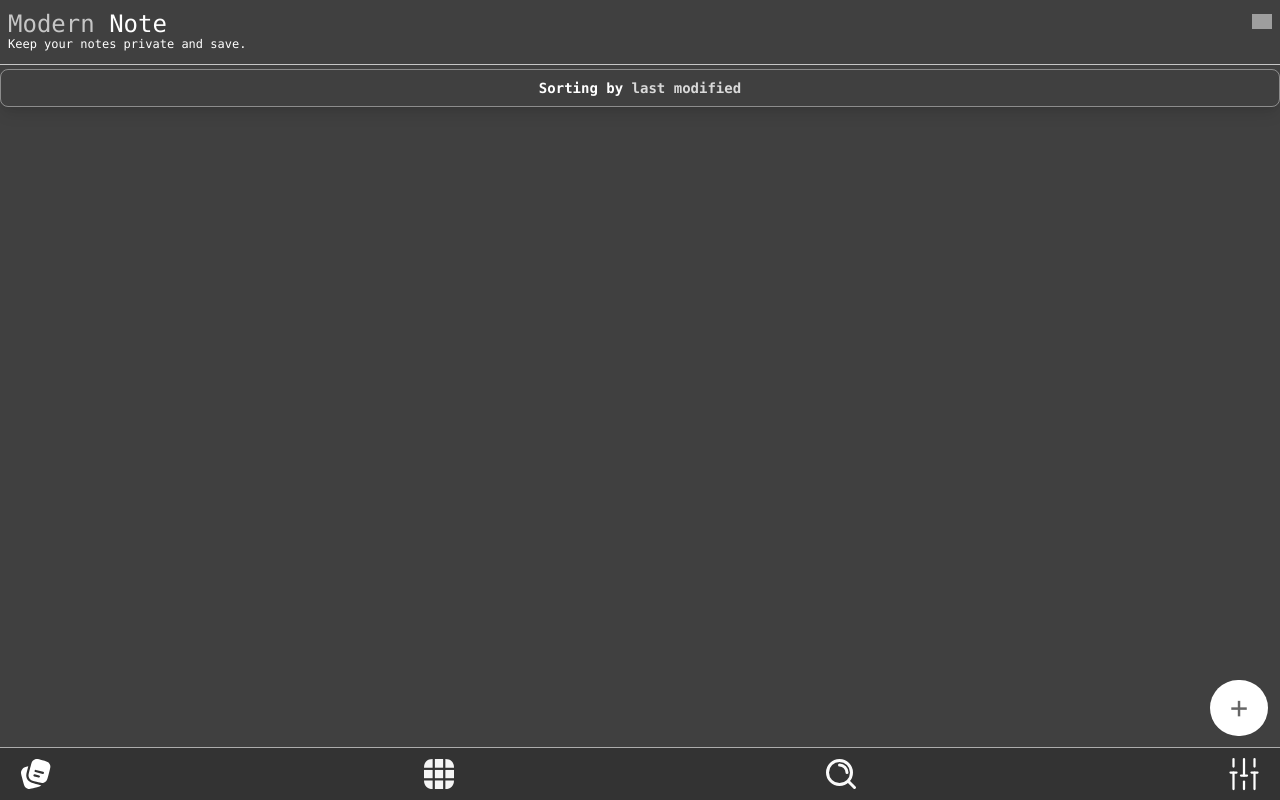
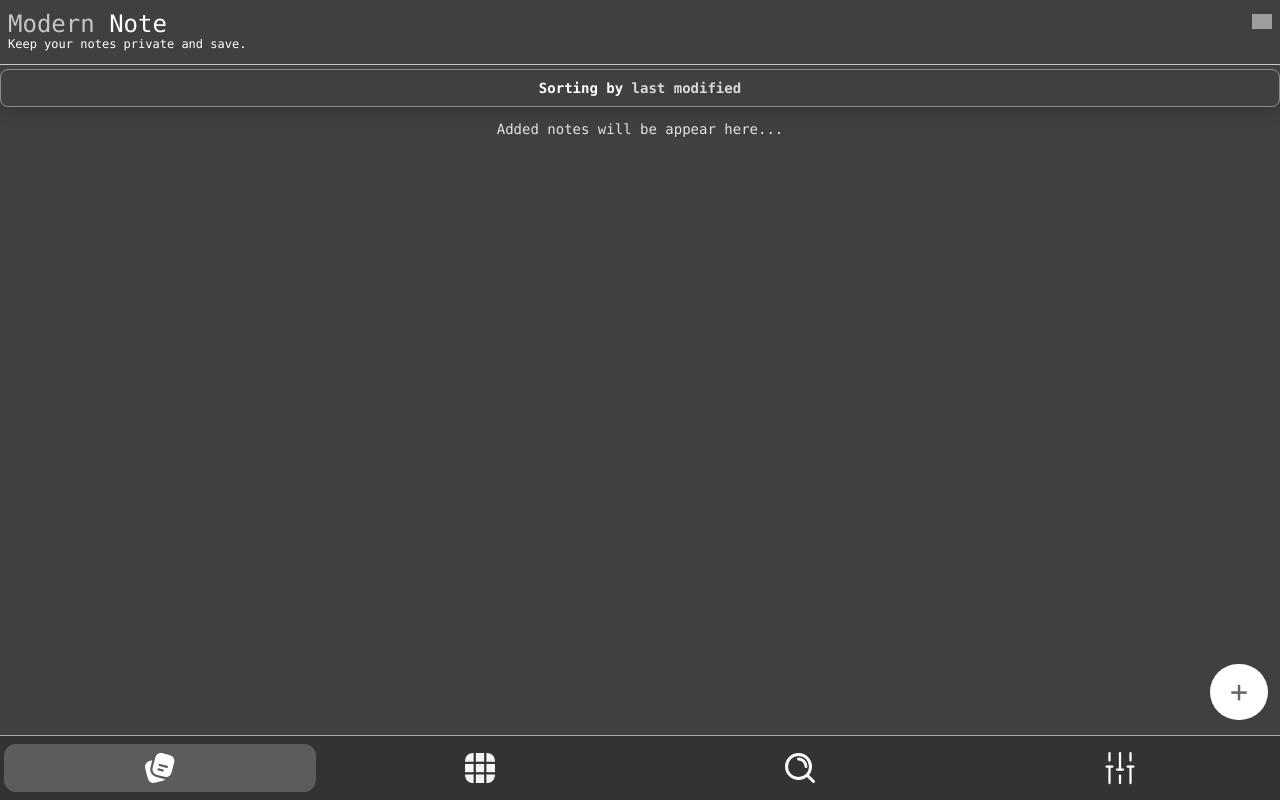
Before and after one commit to yokalai-backend/modern-notes-fe, a Next.js app: page /menu in a window 1280 px wide. Built offline with nearby package versions, Linux system fonts and the light colour scheme; grey boxes are pictures that could not be loaded.

Commit message:
feat: add grid view and ui effect for navigating menu

```diff
--- a/app/(routes)/menu/page.tsx
+++ b/app/(routes)/menu/page.tsx
@@ -5,18 +5,36 @@ import Filter from "@/app/components/menu/Filter";
 import Footer from "@/app/components/menu/Footer";
 import Header from "@/app/components/menu/Header";
 import Notes from "@/app/components/menu/Notes";
+import { CurrentPositionProps } from "@/app/types/menu";
 
 import { useRouter } from "next/navigation";
+import { useEffect, useState } from "react";
 
 export default function Page() {
+  const [currPosition, setCurrPosition] =
+    useState<CurrentPositionProps>("notes");
   const router = useRouter();
+
+  useEffect(() => {
+    const lastViewMode = localStorage.getItem("view") as "notes" | "grid";
+
+    if (!lastViewMode) return;
+    setCurrPosition(lastViewMode);
+  }, []);
+
+  useEffect(() => {
+    if (currPosition === "notes" || currPosition === "grid") {
+      localStorage.setItem("view", currPosition);
+    }
+  }, [currPosition]);
+
   return (
     <main className="bg-black/75 min-h-screen font-mono">
       <Header />
       <Filter />
-      <Notes router={router} />
+      <Notes router={router} currPosition={currPosition} />
       <AddNotes router={router} />
-      <Footer />
+      <Footer currPosition={currPosition} setCurrPosition={setCurrPosition} />
     </main>
   );
 }
--- a/app/components/menu/AddNotes.tsx
+++ b/app/components/menu/AddNotes.tsx
@@ -6,7 +6,7 @@ export default function AddNotes({ router }: any) {
           localStorage.removeItem("editedId");
           router.push("/editing");
         }}
-        className="fixed bottom-16 right-3 text-3xl text-black/60 bg-white px-5 py-2.5 rounded-full"
+        className="fixed bottom-20 right-3 text-3xl text-black/60 bg-white px-5 py-2.5 rounded-full"
       >
         +
       </button>
--- a/app/components/menu/Footer.tsx
+++ b/app/components/menu/Footer.tsx
@@ -1,21 +1,32 @@
-export default function Footer() {
+import { CurrentPositionProps } from "@/app/types/menu";
+
+const navItems: { key: CurrentPositionProps; icon: string; alt: string }[] = [
+  { key: "notes", icon: "/notes.svg", alt: "Notes" },
+  { key: "grid", icon: "/grid.svg", alt: "Grid" },
+  { key: "search", icon: "/search.svg", alt: "Search" },
+  { key: "setting", icon: "/setting.svg", alt: "Setting" },
+];
+
+export default function Footer({
+  currPosition,
+  setCurrPosition,
+}: {
+  currPosition: CurrentPositionProps;
+  setCurrPosition: (position: CurrentPositionProps) => any;
+}) {
   return (
-    <footer className="flex items-center justify-between px-4.5 fixed bottom-0 min-w-screen bg-black/20 py-2 border-t border-t-white/60 select-none">
-      <div className="w-9">
-        <img src="/notes.svg" alt="" />
-      </div>
-
-      <div className="w-9">
-        <img src="/grid.svg" alt="" />
-      </div>
-
-      <div className="w-9">
-        <img src="/search.svg" alt="" />
-      </div>
-
-      <div className="w-9">
-        <img src="/setting.svg" alt="" />
-      </div>
+    <footer className="flex gap-2 items-center fixed bottom-0 w-full bg-black/20 py-2 px-1 border-t border-t-white/60 select-none">
+      {navItems.map(({ key, icon, alt }) => (
+        <div
+          key={key}
+          onClick={() => setCurrPosition(key)}
+          className={`flex-1 flex items-center justify-center py-1.5 rounded-xl cursor-pointer transition-all duration-200 ${
+            currPosition === key ? "bg-white/20" : "hover:bg-white/10"
+          }`}
+        >
+          <img src={icon} alt={alt} className="w-9" />
+        </div>
+      ))}
     </footer>
   );
 }
--- a/app/components/menu/Note.tsx
+++ b/app/components/menu/Note.tsx
@@ -1,7 +1,10 @@
 import editNotesLocalStorage from "@/app/fragments/editing/edit.notes.local";
 import DoubleConfirmation from "@/app/fragments/global/DoubleConfirmation";
+import deleteNoteFromLocalStorage from "@/app/fragments/menu/delete.note.local";
 import { NoteProps } from "@/app/types/global";
 import { useState } from "react";
+import NotesList from "./NotesList";
+import NotesGrid from "./NotesGrid";
 
 export default function Note({
   id,
@@ -11,6 +14,7 @@ export default function Note({
   notes,
   router,
   setNotes,
+  currPosition,
 }: {
   id: string;
   title: string;
@@ -19,6 +23,7 @@ export default function Note({
   notes: string;
   router: any;
   setNotes: any;
+  currPosition: string;
 }) {
   const [deleteNote, setDeleteNote] = useState(false);
 
@@ -30,38 +35,47 @@ export default function Note({
     date,
   };
 
-  function deleteNoteFromLocalStorage() {
-    const myNotes = JSON.parse(localStorage.getItem("mynotes")!) as NoteProps[];
+  if (currPosition === "notes") {
+    return (
+      <div>
+        <NotesList
+          date={date}
+          formatted={formatted}
+          router={router}
+          setNotes={setNotes}
+          title={title}
+          setDeleteNote={setDeleteNote}
+        />
 
-    const deletedNotes = myNotes.filter((e) => e.id !== id);
-
-    localStorage.setItem("mynotes", JSON.stringify(deletedNotes));
-
-    setDeleteNote(false);
-    setNotes(deletedNotes);
+        <DoubleConfirmation
+          trigger={deleteNote}
+          setTrigger={setDeleteNote}
+          text="Are you sure you want delete this note ?"
+          callback={() =>
+            deleteNoteFromLocalStorage(id, setDeleteNote, setNotes)
+          }
+        />
+      </div>
+    );
   }
 
   return (
-    <div className="relative flex justify-between text-white/90 text-lg bg-black/40  mt-1 py-4 px-2 items-center rounded-xl border-b-2 border-white/50">
-      <div
-        onClick={() => editNotesLocalStorage(router, formatted)}
-        className="absolute bg-black min-w-70 left-0 h-full opacity-0"
-      >
-        Touch area
-      </div>
+    <div>
+      <NotesGrid
+        date={date}
+        formatted={formatted}
+        router={router}
+        setDeleteNote={setDeleteNote}
+        setNotes={setNotes}
+        title={title}
+      />
+
       <DoubleConfirmation
         trigger={deleteNote}
         setTrigger={setDeleteNote}
-        text="Are you sure you want delete this notes ?"
-        callback={deleteNoteFromLocalStorage}
+        text="Are you sure you want delete this note ?"
+        callback={() => deleteNoteFromLocalStorage(id, setDeleteNote, setNotes)}
       />
-      <h2 className="line-clamp-1 min-w-50 text-sm">{title}</h2>
-      <div className="flex gap-2 items-center mr-2.5">
-        <p className="text-sm">{date}</p>
-        <div onClick={() => setDeleteNote(true)} className="w-5.5 mb-0.5">
-          <img src="/delete.svg" alt="" />
-        </div>
-      </div>
     </div>
   );
 }
--- a/app/components/menu/Notes.tsx
+++ b/app/components/menu/Notes.tsx
@@ -3,21 +3,20 @@ import { NoteProps } from "@/app/types/global";
 import { useState } from "react";
 import Note from "./Note";
 
-export default function Notes({ router }: any) {
+export default function Notes({ router, currPosition }: any) {
   const [notes, setNotes] = useState<NoteProps[]>([]);
 
   getNotesFromLocalStorage(setNotes);
 
-  if (!notes.length) return;
+  function currentNotesView(currPosition: string) {
+    if (currPosition === "grid") {
+      return "grid grid-cols-2 gap-2";
+    }
+  }
 
   return (
     <main className="px-1">
-      {!notes.length && (
-        <p className="text-white/85 text-sm text-center">
-          Add notes to keep here...
-        </p>
-      )}
-
+      <section className={currentNotesView(currPosition)}>
         {notes.map((e) => (
           <Note
             key={e.id}
@@ -28,8 +27,14 @@ export default function Notes({ router }: any) {
             notes={e.notes}
             router={router}
             setNotes={setNotes}
+            currPosition={currPosition}
           />
         ))}
+      </section>
+
+      <p className="text-white/85 text-sm text-center mt-3">
+        Added notes will be appear here...
+      </p>
     </main>
   );
 }
--- /dev/null
+++ b/app/components/menu/NotesGrid.tsx
@@ -0,0 +1,41 @@
+import editNotesLocalStorage from "@/app/fragments/editing/edit.notes.local";
+
+export default function NotesGrid({
+  setDeleteNote,
+  router,
+  formatted,
+  title,
+  date,
+}: {
+  setDeleteNote: (con: boolean) => any;
+  setNotes: () => any;
+  router: any;
+  formatted: any;
+  title: string;
+  date: string;
+}) {
+  return (
+    <div className="relative gap-5 flex flex-col justify-between text-white/90 bg-black/40  mt-1 py-4 px-2 items-center rounded-xl border-b-2 border-white/50">
+      <div
+        onClick={() => editNotesLocalStorage(router, formatted)}
+        className="absolute bg-black min-w-full left-0 h-26 opacity-0 top-0"
+      >
+        Touch area
+      </div>
+      <div className="border-b border-b-white/30 min-h-25 w-full">
+        <h2 className="line-clamp-1 text-lg">{title}</h2>
+        <p className="text-white/60 line-clamp-3">{formatted.notes}</p>
+      </div>
+
+      <div className="flex gap-2 items-center mr-2.5 justify-between w-full px-1">
+        <div className="text-sm">
+          <p>{date}</p>
+          <p>{formatted.time}</p>
+        </div>
+        <div onClick={() => setDeleteNote(true)} className="w-5.5 mb-0.5">
+          <img src="/delete.svg" alt="" />
+        </div>
+      </div>
+    </div>
+  );
+}
--- /dev/null
+++ b/app/components/menu/NotesList.tsx
@@ -0,0 +1,35 @@
+import editNotesLocalStorage from "@/app/fragments/editing/edit.notes.local";
+
+export default function NotesList({
+  setDeleteNote,
+  router,
+  formatted,
+  title,
+  date,
+}: {
+  setDeleteNote: (con: boolean) => any;
+  setNotes: () => any;
+  router: any;
+  formatted: any;
+  title: string;
+  date: string;
+}) {
+  return (
+    <div className="relative flex justify-between text-white/90 text-lg bg-black/40  mt-1 py-4 px-2 items-center rounded-xl border-b-2 border-white/50">
+      <div
+        onClick={() => editNotesLocalStorage(router, formatted)}
+        className="absolute bg-black min-w-70 left-0 h-full opacity-0"
+      >
+        Touch area
+      </div>
+
+      <h2 className="line-clamp-1 min-w-50 text-sm">{title}</h2>
+      <div className="flex gap-2 items-center mr-2.5">
+        <p className="text-sm">{date}</p>
+        <div onClick={() => setDeleteNote(true)} className="w-5.5 mb-0.5">
+          <img src="/delete.svg" alt="" />
+        </div>
+      </div>
+    </div>
+  );
+}
--- /dev/null
+++ b/app/fragments/menu/delete.note.local.ts
@@ -0,0 +1,16 @@
+import { NoteProps } from "@/app/types/global";
+
+export default function deleteNoteFromLocalStorage(
+  id: string,
+  setDeleteNote: (con: boolean) => any,
+  setNotes: (deleted: NoteProps[]) => any,
+) {
+  const myNotes = JSON.parse(localStorage.getItem("mynotes")!) as NoteProps[];
+
+  const deletedNotes = myNotes.filter((e) => e.id !== id);
+
+  localStorage.setItem("mynotes", JSON.stringify(deletedNotes));
+
+  setDeleteNote(false);
+  setNotes(deletedNotes);
+}
--- /dev/null
+++ b/app/types/menu.ts
@@ -0,0 +1 @@
+export type CurrentPositionProps = "notes" | "grid" | "search" | "setting";
```
Lines whose indentation alone changed are shown as unchanged.
